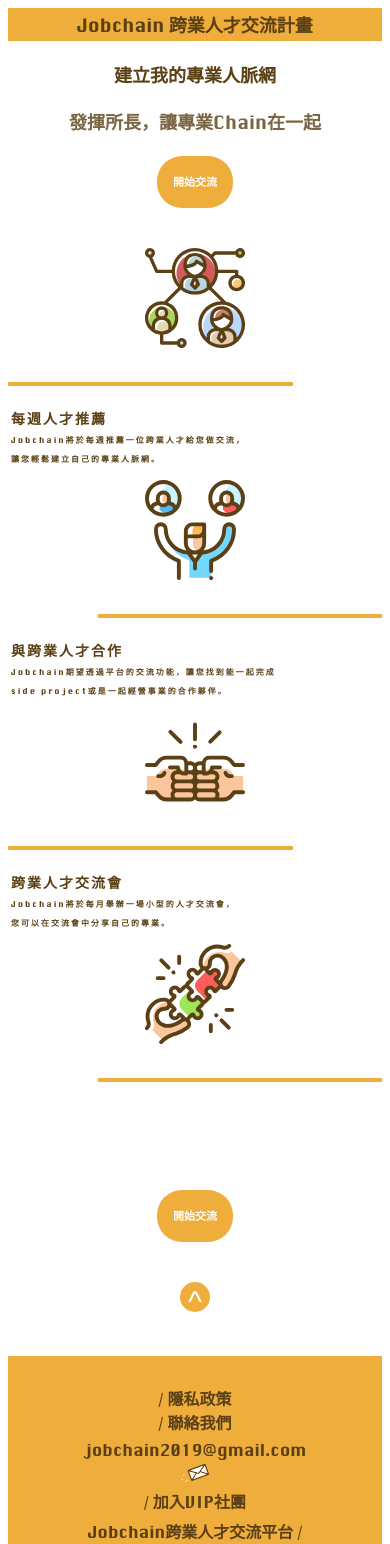
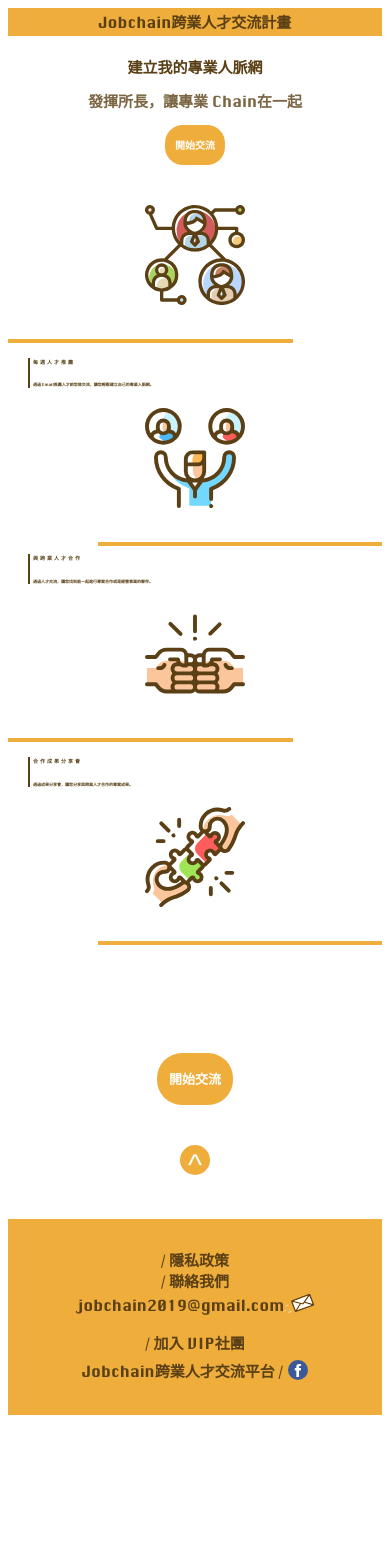
Before and after one commit to k1923456/jobchain, a Vue app: page /#/ in a window 390 px wide. Shown: the top 1544 px of the page. After the commit the page ends 1415 px from the top, so only its background shows below. Built offline with nearby package versions, Linux system fonts and the light colour scheme.

Commit message:
Add border of text block

```diff
--- a/package.json
+++ b/package.json
@@ -15,7 +15,10 @@
   },
   "dependencies": {
     "element-ui": "^2.7.0",
+    "node-sass": "^4.12.0",
+    "sass-loader": "^7.1.0",
     "vue": "^2.5.2",
+    "vue-head": "^2.1.1",
     "vue-router": "^3.0.1"
   },
   "devDependencies": {
--- a/src/components/LandingPage.css
+++ b/src/components/LandingPage.css
@@ -12,6 +12,7 @@
   font-family: 'Font-English';
   font-weight: normal;
   color: #5b4016;
+  display: inline;
 }
 
 @font-face {
@@ -24,6 +25,7 @@
   font-weight: bold;
   color: #5b4016;
   white-space: nowrap;
+  display: inline;
 }
 
 #landing-page {
@@ -57,7 +59,7 @@
   color: #ffffff;
   text-align: center;
   line-height: 65.4px;
-  margin-bottom: 50px;
+  margin-bottom: 70px;
 }
 
 #bottom_button {
@@ -140,16 +142,23 @@
 }
 
 .margin_top_word1 {
-  margin-bottom: 0px;
+  margin-bottom: 40px;
 }
 
 .margin_top_word2 {
   opacity: 0.8;
-  margin-bottom: 0;
+  margin-bottom: 30px;
+}
+
+.left-border {
+  border-left: 2px solid #5b4016;
+  padding: 20px;
 }
 
 .left-text {
   text-align: left;
+  display: inline-block;
+  vertical-align: text-top;
   margin-left: 5%;
 }
 
@@ -163,14 +172,23 @@
   font-weight: bold;
   letter-spacing: 2px;
   color: #5b4016;
-  display: block;
 }
 
 .subtext {
   font-size: 25px;
   font-weight: bold;
   color: #5b4016;
-  display: inline;
+}
+
+.text-block {
+  height: 120px;
+  display: flex;
+  flex-direction: column;
+  align-items: space-between;
+  justify-content: space-between;
+  text-align: left;
+  border-left: 2px solid #5b4016;
+  padding-left: 30px;
 }
 
 .block {
@@ -179,6 +197,7 @@
   margin-top: 64.5px;
   align-items: center;
   justify-content: space-between;
+  padding: 0 20px 0 20px;
 }
 
 .block-reverse {
@@ -187,6 +206,7 @@
   margin-top: 64.5px;
   align-items: center;
   justify-content: space-between;
+  padding: 0 20px 0 20px;
 }
 
 #mail-icon {
@@ -235,11 +255,7 @@
   align-items: center;
 }
 
-@media screen and (max-width: 736px) {
-  #landing-page {
-    max-width: 1920px;
-    max-height: 1080px;
-  }
+@media screen and (max-width: 736px) and (min-width: 569) {
   #navbar-block {
     width: 100%;
     background-color: #efad3b;
@@ -247,22 +263,22 @@
     text-align: center;
   }
   .g-font-size {
-    font-size: 20px;
+    font-size: 15px;
   }
   .font_size_top1 {
-    font-size: 20px;
+    font-size: 15px;
   }
   #top_button {
-    width: 70px;
-    height: 50px;
-    font-size: 13px;
+    width: 50px;
+    height: 40px;
+    font-size: 10px;
     display: inline-block;
-    padding: 1px 3px 1px 3px;
-    border-radius: 25px;
+    padding: 0px 5px 0px 5px;
+    border-radius: 18px;
     background-color: #efad3b;
     color: #ffffff;
     text-align: center;
-    line-height: 50px;
+    line-height: 40px;
     margin-bottom: 40px;
   }
   #bottom_button {
@@ -331,11 +347,11 @@
     display: block;
   }
   .margin_top_word1 {
-    margin-bottom: 0px;
+    margin-bottom: 10px;
   }
   .margin_top_word2 {
     opacity: 0.8;
-    margin-bottom: 0;
+    margin-bottom: 10px;
   }
   .left-text {
     text-align: left;
@@ -348,22 +364,33 @@
     margin-left: 3px;
   }
   .subtitle {
-    font-size: 20px;
+    font-size: 5px;
     font-weight: bold;
     letter-spacing: 2px;
     color: #5b4016;
     display: block;
   }
   .subtext {
-    font-size: 13px;
+    font-size: 4px;
     font-weight: bold;
     color: #5b4016;
     display: inline;
   }
+  .text-block {
+    height: 30px;
+    display: flex;
+    flex-direction: column;
+    align-items: space-between;
+    justify-content: space-between;
+    text-align: left;
+    border-left: 2px solid #5b4016;
+    padding-left: 3px;
+    margin-bottom: 20px;
+  }
   .block {
     flex-direction: column;
     display: flex;
-    margin-top: 0px;
+    margin-top: 15px;
     align-items: flex-start;
     justify-content: flex-start;
   }
@@ -383,43 +410,54 @@
     flex-wrap: nowrap;
     display: flex;
     justify-content: center;
+    font-size: 15px;
   }
   #footer-left-block {
     flex-direction: column;
     flex-wrap: nowrap;
     display: flex;
     margin-right: 0;
+    margin-bottom: 10px;
+    align-items: center;
   }
   #footer-right-block {
     flex-direction: column;
     flex-wrap: nowrap;
     display: flex;
+    align-items: center;
+    justify-content: space-between;
   }
   #footer-left-mail {
     display: flex;
-    flex-direction: column;
-    flex-wrap: nowrap;
+    flex-direction: row;
+    flex-wrap: wrap;
+    justify-content: flex-start;
   }
   #footer-right-fb {
     display: flex;
-    flex-direction: column;
-    flex-wrap: nowrap;
+    flex-direction: row;
+    flex-wrap: wrap;
+  }
+  .mail-link {
+    width: 30px;
   }
   #mail-icon {
-    width: 40%;
-    height: 40%;
+    width: 100%;
+    height: 100%;
+  }
+  .fb-link {
+    width: 20px;
+    margin-left: 5px;
   }
   #fb-icon {
-    width: 40%;
-    height: 40%;
+    width: 100%;
+    height: 100%;
   }
 }
 
-@media screen and (max-width: 667px) {
-  #landing-page {
-    max-width: 1920px;
-    max-height: 1080px;
-  }
+
+
+@media screen and (max-width: 568px) {
   #navbar-block {
     width: 100%;
     background-color: #efad3b;
@@ -427,28 +465,28 @@
     text-align: center;
   }
   .g-font-size {
-    font-size: 18px;
+    font-size: 15px;
   }
   .font_size_top1 {
-    font-size: 18px;
+    font-size: 15px;
   }
   #top_button {
-    width: 70px;
-    height: 50px;
-    font-size: 11px;
+    width: 50px;
+    height: 40px;
+    font-size: 10px;
     display: inline-block;
-    padding: 1px 3px 1px 3px;
-    border-radius: 25px;
+    padding: 0px 5px 0px 5px;
+    border-radius: 18px;
     background-color: #efad3b;
     color: #ffffff;
     text-align: center;
-    line-height: 50px;
+    line-height: 40px;
     margin-bottom: 40px;
   }
   #bottom_button {
     width: 70px;
     height: 50px;
-    font-size: 11px;
+    font-size: 13px;
     display: inline-block;
     padding: 1px 3px 1px 3px;
     border-radius: 25px;
@@ -511,11 +549,11 @@
     display: block;
   }
   .margin_top_word1 {
-    margin-bottom: 0px;
+    margin-bottom: 10px;
   }
   .margin_top_word2 {
     opacity: 0.8;
-    margin-bottom: 0;
+    margin-bottom: 10px;
   }
   .left-text {
     text-align: left;
@@ -528,22 +566,33 @@
     margin-left: 3px;
   }
   .subtitle {
-    font-size: 18px;
+    font-size: 5px;
     font-weight: bold;
     letter-spacing: 2px;
     color: #5b4016;
     display: block;
   }
   .subtext {
-    font-size: 11px;
+    font-size: 4px;
     font-weight: bold;
     color: #5b4016;
     display: inline;
   }
+  .text-block {
+    height: 30px;
+    display: flex;
+    flex-direction: column;
+    align-items: space-between;
+    justify-content: space-between;
+    text-align: left;
+    border-left: 2px solid #5b4016;
+    padding-left: 3px;
+    margin-bottom: 20px;
+  }
   .block {
     flex-direction: column;
     display: flex;
-    margin-top: 0px;
+    margin-top: 15px;
     align-items: flex-start;
     justify-content: flex-start;
   }
@@ -563,214 +612,47 @@
     flex-wrap: nowrap;
     display: flex;
     justify-content: center;
+    font-size: 15px;
   }
   #footer-left-block {
     flex-direction: column;
     flex-wrap: nowrap;
     display: flex;
     margin-right: 0;
+    margin-bottom: 10px;
+    align-items: center;
   }
   #footer-right-block {
     flex-direction: column;
     flex-wrap: nowrap;
     display: flex;
+    align-items: center;
+    justify-content: space-between;
   }
   #footer-left-mail {
     display: flex;
-    flex-direction: column;
-    flex-wrap: nowrap;
+    flex-direction: row;
+    flex-wrap: wrap;
+    justify-content: flex-start;
   }
   #footer-right-fb {
     display: flex;
-    flex-direction: column;
-    flex-wrap: nowrap;
+    flex-direction: row;
+    flex-wrap: wrap;
+  }
+  .mail-link {
+    width: 30px;
   }
   #mail-icon {
-    width: 40%;
-    height: 40%;
-  }
-  #fb-icon {
-    width: 40%;
-    height: 40%;
-  }
-}
-
-@media screen and (max-width: 568px) {
-  #landing-page {
-    max-width: 1920px;
-    max-height: 1080px;
-  }
-  #navbar-block {
-    width: 100%;
-    background-color: #efad3b;
-    margin-bottom: 20px;
-    text-align: center;
-  }
-  .g-font-size {
-    font-size: 18px;
-  }
-  .font_size_top1 {
-    font-size: 18px;
-  }
-  #top_button {
-    width: 70px;
-    height: 50px;
-    font-size: 11px;
-    display: inline-block;
-    padding: 1px 3px 1px 3px;
-    border-radius: 25px;
-    background-color: #efad3b;
-    color: #ffffff;
-    text-align: center;
-    line-height: 50px;
-    margin-bottom: 40px;
-  }
-  #bottom_button {
-    width: 70px;
-    height: 50px;
-    font-size: 11px;
-    display: inline-block;
-    padding: 1px 3px 1px 3px;
-    border-radius: 25px;
-    background-color: #efad3b;
-    color: #ffffff;
-    text-align: center;
-    line-height: 50px;
-    margin-bottom: 20px;
-  }
-  #arrow_button {
-    width: 30px;
-    height: 30px;
-    font-size: 30px;
-    display: inline-block;
-    border-radius: 30px;
-    background-color: #efad3b;
-    color: #ffffff;
-    text-align: center;
-    line-height: 40px;
-    margin-top: 20px;
-  }
-  .left_hr {
-    width: 75%;
-    border: 2px solid #efad3b;
-    margin-top: 30px;
-    margin-left: 0;
-    text-align: right;
-  }
-  .right_hr {
-    width: 75%;
-    border: 2px solid #efad3b;
-    margin-top: 30px;
-    margin-right: 0;
-    text-align: left;
-  }
-  .svg_big {
-    display: none;
-  }
-  .svg_small {
-    display: inline-block;
-  }
-  #top_svg_1 {
-    width: 100%;
-    height: 100%;
-    margin-left: auto;
-    margin-right: auto;
-  }
-  #top_svg_2 {
     width: 100%;
     height: 100%;
   }
-  #top_svg_3 {
+  .fb-link {
+    width: 20px;
+    margin-left: 5px;
+  }
+  #fb-icon {
     width: 100%;
     height: 100%;
-    display: block;
-  }
-  #top_svg_4 {
-    width: 100%;
-    height: 100%;
-    display: block;
-  }
-  .margin_top_word1 {
-    margin-bottom: 0px;
-  }
-  .margin_top_word2 {
-    opacity: 0.8;
-    margin-bottom: 0;
-  }
-  .left-text {
-    text-align: left;
-    margin-right: 0;
-    margin-left: 3px;
-  }
-  .right-text {
-    text-align: left;
-    margin-right: 0;
-    margin-left: 3px;
-  }
-  .subtitle {
-    font-size: 14px;
-    font-weight: bold;
-    letter-spacing: 2px;
-    color: #5b4016;
-    display: block;
-  }
-  .subtext {
-    font-size: 8px;
-    font-weight: bold;
-    color: #5b4016;
-    display: inline;
-  }
-  .block {
-    flex-direction: column;
-    display: flex;
-    margin-top: 0px;
-    align-items: flex-start;
-    justify-content: flex-start;
-  }
-  .block-reverse {
-    flex-direction: column;
-    display: flex;
-    margin-top: 0px;
-    align-items: flex-start;
-    justify-content: flex-start;
-  }
-  #footer-block {
-    width: 100%;
-    background-color: #efad3b;
-    padding: 30px 0 30px 0;
-    margin-top: 40px;
-    flex-direction: column;
-    flex-wrap: nowrap;
-    display: flex;
-    justify-content: center;
-  }
-  #footer-left-block {
-    flex-direction: column;
-    flex-wrap: nowrap;
-    display: flex;
-    margin-right: 0;
-  }
-  #footer-right-block {
-    flex-direction: column;
-    flex-wrap: nowrap;
-    display: flex;
-  }
-  #footer-left-mail {
-    display: flex;
-    flex-direction: column;
-    flex-wrap: nowrap;
-  }
-  #footer-right-fb {
-    display: flex;
-    flex-direction: column;
-    flex-wrap: nowrap;
-  }
-  #mail-icon {
-    width: 40%;
-    height: 40%;
-  }
-  #fb-icon {
-    width: 40%;
-    height: 40%;
   }
 }
--- a/src/components/LandingPage.vue
+++ b/src/components/LandingPage.vue
@@ -1,16 +1,18 @@
 <template>
-  <div id='landing-page'>
-    <div id='navbar-block'>
-      <span class='text-english g-font-size'>Jobchain </span><span class='text-chinese g-font-size'>跨業人才交流計畫</span>
+  <div id="landing-page">
+    <div id="navbar-block">
+      <span class="text-english g-font-size">Jobchain</span>
+      <span class="text-chinese g-font-size">跨業人才交流計畫</span>
     </div>
 
     <div>
-      <div class='margin_top_word1'>
-        <span class='text-chinese font_size_top1'>建立我的專業人脈網</span>
+      <div class="margin_top_word1">
+        <span class="text-chinese font_size_top1">建立我的專業人脈網</span>
       </div>
-      <div class='margin_top_word2'>
-        <p class='text-chinese g-font-size'>
-          發揮所長，讓專業<span class='text-english g-font-size'>Chain</span>在一起
+      <div class="margin_top_word2">
+        <p class="text-chinese g-font-size">
+          發揮所長，讓專業
+          <span class="text-english g-font-size">Chain</span>在一起
         </p>
       </div>
     </div>
@@ -18,167 +20,135 @@
     <div>
       <div>
         <a
-          id='top_button'
-          class='text-chinese'
-          href='https://www.surveycake.com/s/BLggD'
-          target='_blank'
+          id="top_button"
+          class="text-chinese"
+          href="https://www.surveycake.com/s/BLggD"
+          target="_blank"
         >開始交流</a>
       </div>
 
-      <div id='top_svg_1'>
-        <img src='@/assets/svg/pic_landing_page_1.svg' class='svg_big'/>
-        <img src='@/assets/svg/pic_landing_page_1_small.svg' class='svg_small'/>
+      <div id="top_svg_1">
+        <img src="@/assets/svg/pic_landing_page_1.svg" class="svg_big">
+        <img src="@/assets/svg/pic_landing_page_1_small.svg" class="svg_small">
       </div>
 
-      <hr class='left_hr' />
+      <hr class="left_hr">
     </div>
 
-    <div class='block'>
-      <div class='left-text'>
-        <p class='subtitle text-chinese'>
-          每週人才推薦
-          <br>
-          <span class='text-chinese subtext'>
-            <span class='text-english'>Jobchain</span>將於每週推薦一位跨業人才給您做交流，<br>讓您輕鬆建立自己的專業人脈網。
-          </span>
-        </p>
+    <div class="block">
+      <div class="text-block">
+        <span class="subtitle text-chinese">每週人才推薦</span>
+        <span class="subtext text-chinese">
+          透過
+          <span class="text-english">Email</span>推薦人才給您做交流，讓您輕鬆建立自己的專業人脈網。
+        </span>
       </div>
 
-      <div id='top_svg_2'>
-        <img src='@/assets/svg/pic_landing_page_2.svg' class='svg_big'/>
-        <img src='@/assets/svg/pic_landing_page_2_small.svg' class='svg_small'/>
+      <div id="top_svg_2">
+        <img src="@/assets/svg/pic_landing_page_2.svg" class="svg_big">
+        <img src="@/assets/svg/pic_landing_page_2_small.svg" class="svg_small">
       </div>
     </div>
 
-    <hr class='right_hr' />
+    <hr class="right_hr">
 
-    <div class='block-reverse'>
-      <div class='right-text'>
-        <p class='subtitle text-chinese'>
-          與跨業人才合作<br>
-          <span class='text-chinese subtext'>
-            <span class='text-english'>Jobchain</span>期望透過平台的交流功能，讓您找到能一起完成<br>
-            <span class='text-english'>side project</span>或是一起經營事業的合作夥伴。
-          </span>
-        </p>
+    <div class="block-reverse">
+      <div class="text-block">
+        <span class="subtitle text-chinese">與跨業人才合作</span>
+        <span class="subtext text-chinese">透過人才交流，讓您找到能一起進行專案合作或是經營事業的夥伴。</span>
       </div>
 
-      <div id='top_svg_3'>
-        <img src='@/assets/svg/pic_landing_page_3.svg' class='svg_big'/>
-        <img src='@/assets/svg/pic_landing_page_3_small.svg' class='svg_small'/>
+      <div id="top_svg_3">
+        <img src="@/assets/svg/pic_landing_page_3.svg" class="svg_big">
+        <img src="@/assets/svg/pic_landing_page_3_small.svg" class="svg_small">
       </div>
     </div>
 
-    <hr class='left_hr' />
+    <hr class="left_hr">
 
-    <div class='block'>
-      <div class='left-text'>
-        <p class='subtitle text-chinese'>
-          跨業人才交流會<br>
-          <span class='text-chinese subtext'>
-            <span class='text-english'>Jobchain</span>將於每月舉辦一場小型的人才交流會，<br>您可以在交流會中分享自己的專業。</span>
-        </p>
+    <div class="block">
+      <div class="text-block">
+        <span class="subtitle text-chinese">合作成果分享會</span>
+        <span class="subtext text-chinese">透過成果分享會，讓您分享與跨業人才合作的專案成果。</span>
       </div>
 
-      <div id='top_svg_4'>
-        <img src='@/assets/svg/pic_landing_page_4.svg' class='svg_big'/>
-        <img src='@/assets/svg/pic_landing_page_4_small.svg' class='svg_small'/>
+      <div id="top_svg_4">
+        <img src="@/assets/svg/pic_landing_page_4.svg" class="svg_big">
+        <img src="@/assets/svg/pic_landing_page_4_small.svg" class="svg_small">
       </div>
     </div>
 
-    <hr class='right_hr' />
+    <hr class="right_hr">
 
     <div>
       <div>
         <a
-          id='bottom_button'
-          class='text-chinese'
-          href='https://www.surveycake.com/s/BLggD'
-          target='_blank'
+          id="bottom_button"
+          class="text-chinese"
+          href="https://www.surveycake.com/s/BLggD"
+          target="_blank"
         >開始交流</a>
       </div>
 
       <div>
-        <a
-          id='arrow_button'
-          href='#landing-page'
-        >^</a>
+        <a id="arrow_button" href="#landing-page">^</a>
       </div>
     </div>
 
-    <div id='footer-block'>
-
-      <div id='footer-left-block'>
+    <div id="footer-block">
+      <div id="footer-left-block">
         <div>
-          <router-link
-            to='/policy'
-            class='text-chinese'
-          >/ 隱私政策</router-link>
+          <router-link to="/policy" class="text-chinese">/ 隱私政策</router-link>
         </div>
 
-        <div><a
-            class='text-chinese'
-            href='mailto:Jobchain2019@gmail.com'
-          >/ 聯絡我們</a>
+        <div>
+          <a class="text-chinese" href="mailto:Jobchain2019@gmail.com">/ 聯絡我們</a>
         </div>
 
-        <div id='footer-left-mail'>
-          <div>
-            <a
-              class='text-english'
-              href='mailto:Jobchain2019@gmail.com'
-            >jobchain2019@gmail.com</a>
-          </div>
+        <div id="footer-left-mail">
+          <a class="text-english" href="mailto:Jobchain2019@gmail.com">jobchain2019@gmail.com</a>
+          <a class="mail-link" href="mailto:Jobchain2019@gmail.com" target="_blank">
+            <img id="mail-icon" src="@/assets/svg/btn_footer_icon_mail_normal.svg">
+          </a>
+        </div>
+      </div>
+
+      <div id="footer-right-block">
+        <div>
           <a
-            href='mailto:Jobchain2019@gmail.com'
-            target='_blank'
+            class="text-chinese"
+            href="https://www.facebook.com/groups/jobchain.tw/"
+            target="_blank"
           >
-            <img
-              id='mail-icon'
-              src='@/assets/svg/btn_footer_icon_mail_normal.svg'
-            />
+            / 加入
+            <span class="text-english">VIP</span>社團
           </a>
         </div>
 
-      </div>
-
-      <div id='footer-right-block'>
-        <div>
-          <a
-            class='text-chinese'
-            href='https://www.facebook.com/groups/jobchain.tw/'
-            target='_blank'
-          >/ 加入<span class='text-english'>VIP</span>社團</a>
-        </div>
-
-        <div id='footer-right-fb'>
+        <div id="footer-right-fb">
           <div>
             <a
-              class='text-chinese'
-              href='https://www.facebook.com/groups/jobchain.tw/'
-              target='_blank'
-            ><span class='text-english'>Jobchain</span>跨業人才交流平台 / </a>
+              class="text-chinese"
+              href="https://www.facebook.com/groups/jobchain.tw/"
+              target="_blank"
+            >
+              <span class="text-english">Jobchain</span>跨業人才交流平台 /
+            </a>
           </div>
-          <a
-            href='https://www.facebook.com/groups/jobchain.tw/'
-            target='_blank'
-          >
-            <img
-              id='fb-icon'
-              src='@/assets/svg/bnt_footer_icon_fbgroup_normal.svg'
-            />
+          <a class="fb-link" href="https://www.facebook.com/groups/jobchain.tw/" target="_blank">
+            <img id="fb-icon" src="@/assets/svg/bnt_footer_icon_fbgroup_normal.svg">
           </a>
         </div>
       </div>
     </div>
-
   </div>
 </template>
 
-<style scoped src='./LandingPage.css'>
+<style scoped src='./LandingPage.css' lang='scss'>
 </style>
 
 <script src='https://ajax.googleapis.com/ajax/libs/jquery/1.10.2/jquery.min.js'>
+/* eslint-disable */
 $("#arrow-button").on("click", function() {
   var target = $(this.getAttribute("href"));
 
@@ -188,6 +158,11 @@
     },
     2000
   );
+});
+$(function() {
+  $("body")
+    .hide()
+    .show();
 });
 </script>
 
@@ -199,6 +174,9 @@
     return {
       msg: "Welcome to Your Vue.js App"
     };
+  },
+  head: {
+    meta: [{ name: "viewport", content: "width=device-width,initial-scale=1" }]
   }
 };
 </script>
--- a/src/main.js
+++ b/src/main.js
@@ -3,6 +3,7 @@
 import Vue from 'vue'
 import App from './App'
 import router from './router'
+import vueHeader from 'vue-head'
 
 Vue.config.productionTip = false
 
@@ -10,6 +11,7 @@
 new Vue({
   el: '#app',
   router,
+  vueHeader,
   components: { App },
   template: '<App/>'
 })
```
Also changed, not shown: 1 other file (tests, documents, lock files or other folders).
